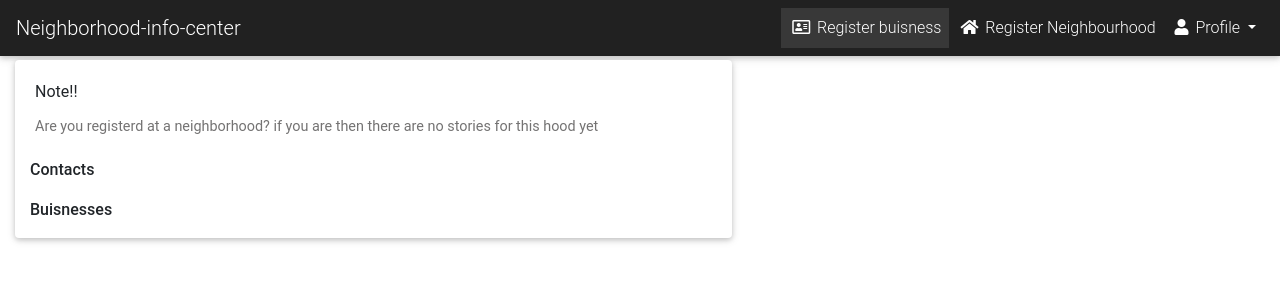
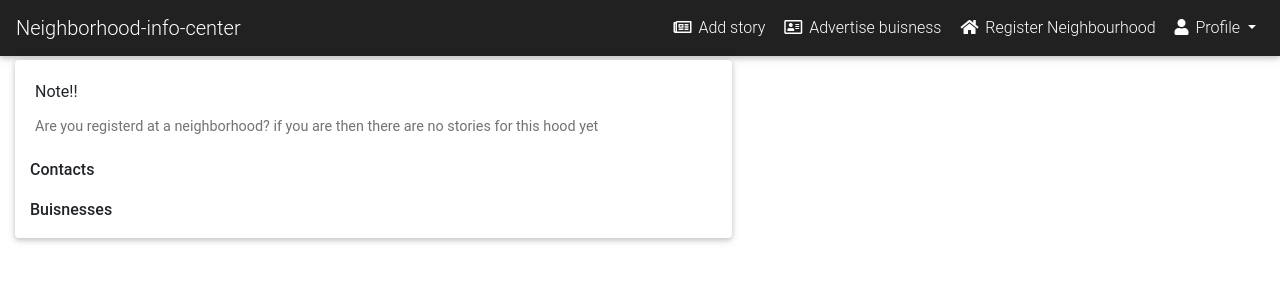
Before and after one commit to Nyota254/Neighborhood-info-center, a Django app: page / in a window 1280 px wide. Shown: the top 300 px of the page. Run offline with Django 3.2, Linux system fonts and the light colour scheme; the visitor is signed in with stand-in values (Sample User, id 1); data that the repository does not hold is empty; some libraries are stand-ins or nearby versions.

Commit message:
add functionality for a user to upload a story

```diff
--- a/main/forms.py
+++ b/main/forms.py
@@ -36,7 +36,7 @@ class NeighborhoodContactForm(forms.ModelForm):
     Form for adding contacts to the neighbourhood
     '''
     class Meta:
-        models = Neighborhood_contact_info
+        model = Neighborhood_contact_info
         fields = ["department","contact_number","contact_email"]
 
 class NeighborhoodStoryForm(forms.ModelForm):
@@ -44,5 +44,5 @@ class NeighborhoodStoryForm(forms.ModelForm):
     Form for creating stories about the neighbourhood
     '''
     class Meta:
-        models = Neighborhood_stories
-        fields = ["title","headline","story"]
+        model = Neighborhood_stories
+        fields = ["title","headline","Story"]
--- a/main/templates/main/navbar.html
+++ b/main/templates/main/navbar.html
@@ -8,9 +8,14 @@
     {% if user.is_authenticated %}
     <div class="collapse navbar-collapse" id="navbarSupportedContent-4">
         <ul class="navbar-nav ml-auto">
-            <li class="nav-item active">
+            <li class="nav-item">
+                <a class="nav-link" href="{% url 'create_story' %}">
+                    <i class="far fa-newspaper"></i> Add story
+                </a>
+            </li>
+            <li class="nav-item">
                 <a class="nav-link" href="#">
-                    <i class="far fa-address-card"></i> Register buisness
+                    <i class="far fa-address-card"></i> Advertise buisness
                 </a>
             </li>
             <li class="nav-item">
--- a/main/urls.py
+++ b/main/urls.py
@@ -1,8 +1,10 @@
 from django.urls import re_path
 from .views import (
     index_view,
+    create_story,
 )
 
 urlpatterns = [
-    re_path('^$',index_view,name="index_view")
+    re_path('^$',index_view,name="index_view"),
+    re_path('^addstory/$',create_story,name="create_story")
 ]
--- a/main/views.py
+++ b/main/views.py
@@ -1,11 +1,19 @@
-from django.shortcuts import render
+from django.shortcuts import render,redirect
 from django.contrib.auth.decorators import login_required
+from django.contrib import messages
 from .models import (
     Neighborhood,
     Neighborhood_buisnesses,
     Neighborhood_contact_info,
     Neighborhood_stories,
     Neighborhood_announcement,
+)
+from .forms import (
+    NeighborhoodStoryForm,
+    NeighborhoodCreationForm,
+    NeighborhoodContactForm,
+    NeighborhoodBuisnessesForm,
+    NeighborhoodAnnouncementForm,
 )
 
 @login_required
@@ -30,3 +38,27 @@ def index_view(request):
     }
 
     return render(request,"main/index.html",context)
+
+@login_required
+def create_story(request):
+    '''
+    will handle the creation of neihbourhood storys
+    '''
+    current_user = request.user
+    current_user_neighborhood = request.user.profile.neighborhood
+    title = "Post a story"
+    if current_user_neighborhood:
+        if request.method == "POST":
+            form = NeighborhoodStoryForm(request.POST)
+            if form.is_valid():
+                story = form.save(commit=False)
+                story.user = current_user
+                story.neighborhood = current_user_neighborhood
+                story.save()
+                return redirect(index_view)
+        else:
+            form = NeighborhoodStoryForm()
+            return render(request,"main/post_story.html",{"form":form})
+    else:
+        messages.warning(request,"Please Join a neighbourhood to post a story")
+        return redirect(index_view)
```
Also changed, not shown: main/templates/main/post_story.html (added, +23 -0 lines).
